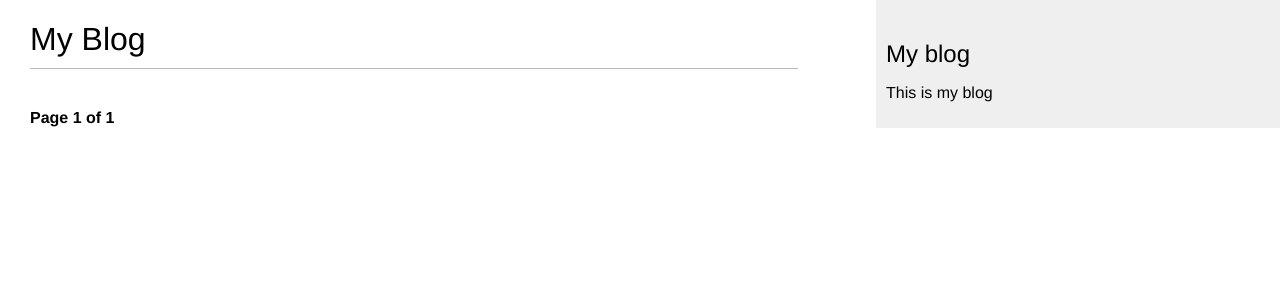
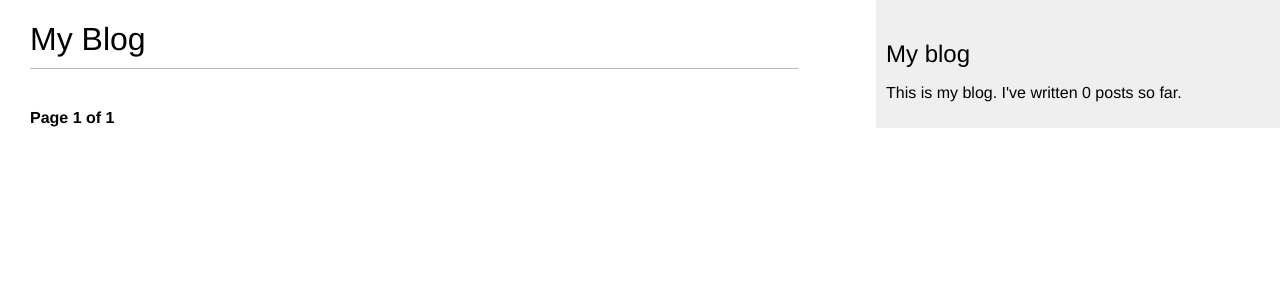
Before and after one commit to merosenlund/my_blog, a Django app: page / in a window 1280 px wide. Shown: the top 300 px of the page. Run offline with Django 3.2, Linux system fonts and the light colour scheme; data that the repository does not hold is empty.

Commit message:
feat: Add total_posts custom tag

```diff
--- a/mysite/blog/templates/blog/base.html
+++ b/mysite/blog/templates/blog/base.html
@@ -1,3 +1,4 @@
+{% load blog_tags %}
 {% load static %}
 <!DOCTYPE html>
 <html>
@@ -12,7 +13,7 @@
     </div>
     <div id="sidebar">
       <h2>My blog</h2>
-      <p>This is my blog</p>
+      <p>This is my blog. I've written {% total_posts %} posts so far.</p>
     </div>
   </body
 </html>
--- /dev/null
+++ b/mysite/blog/templatetags/blog_tags.py
@@ -0,0 +1,8 @@
+from django import template
+from ..models import Post
+
+register = template.Library()
+
+@register.simple_tag
+def total_posts():
+  return Post.published.count()
```
Also changed, not shown: mysite/blog/templatetags/__initi__.py (added).
